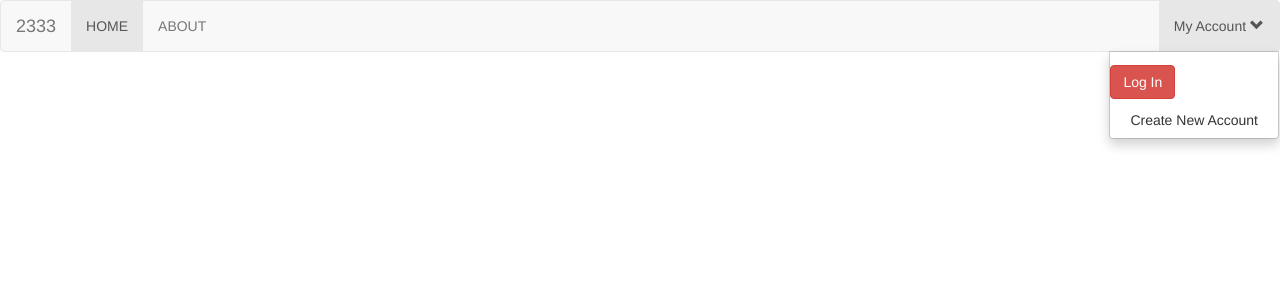
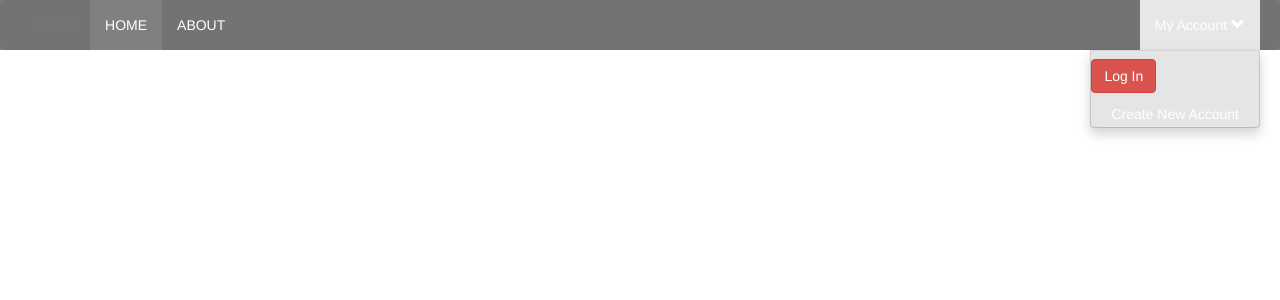
Before and after one commit to hongkuancn/game-store, a Django app: template games/templates/games/parent.html in a window 1280 px wide, after a click on "My Account". Shown: the top 300 px of the page. Run offline with Django 3.2, Linux system fonts and the light colour scheme; the template is opened without the code that fills it, so the values that code supplies are empty; some libraries are stand-ins or nearby versions.

Commit message:
changes to index.html

```diff
--- a/games/static/css/index_layout.css
+++ b/games/static/css/index_layout.css
@@ -8,3 +8,8 @@ body{
 .carousel-inner{
     height: 577px;
 }
+#c{
+    width: 50px;
+    alignment: right;
+    background-color: black;
+}
--- /dev/null
+++ b/games/static/css/parent_layout.css
@@ -0,0 +1,35 @@
+.select2-container{
+    background-color: gray;
+}
+.navbar-header{
+    padding-left: 20px;
+}
+.navbar-right{
+    padding-right: 20px;
+}
+#navigator{
+    /*filter:alpha(opacity=50);
+	-moz-opacity:0.5;
+	-khtml-opacity: 0.5;
+	opacity: 0.5;*/
+    border: none;
+    padding: 0;
+    margin: 0;
+    background-color: rgba(0,0,0,0.1);
+}
+#navigator li a{
+    color: white;
+}
+#navigator li a:hover{
+    color: black;
+}
+#current_pg a{
+    background-color: gray;
+}
+#dropdown_list{
+    padding: 0;
+    margin: 0;
+}
+#dropdown_list li{
+    background-color: rgba(0,0,0,0.1);
+}
--- a/games/templates/games/parent.html
+++ b/games/templates/games/parent.html
@@ -8,6 +8,8 @@
     {% block prerequisites %}
 
     {% endblock %}
+    {% load static %}
+    <link rel="stylesheet" href="{% static "css/parent_layout.css" %}">
     <!--link rel="stylesheet" href="https://stackpath.bootstrapcdn.com/bootstrap/4.2.1/css/bootstrap.min.css"-->
     <link rel="stylesheet" href="https://maxcdn.bootstrapcdn.com/bootstrap/3.3.7/css/bootstrap.min.css">
     <script src="https://ajax.googleapis.com/ajax/libs/jquery/3.3.1/jquery.min.js"></script>
@@ -18,13 +20,13 @@
 <body>
     <div class="select2-container">
         <!-- navigate bar on top -->
-        <nav class="navbar navbar-default">
+        <nav class="navbar navbar-default" id="navigator">
             <div class="container-fluid">
                 <div class="navbar-header">
                     <a class="navbar-brand" href="#">2333</a>
                 </div>
                 <ul class="nav navbar-nav">
-                    <li class="active"><a href="#">HOME</a></li>
+                    <li class="active" id="current_pg"><a href="#">HOME</a></li>
                     <li><a href="#">ABOUT</a></li>
                 </ul>
                 <ul class="nav navbar-nav navbar-right">
@@ -33,7 +35,7 @@
                             <span class="glyphicon glyphicon-chevron-down"></span></a>
 
                         <!-- TODO: change the contents based on current status of the visitor-->
-                        <ul class="dropdown-menu">
+                        <ul class="dropdown-menu" id="dropdown_list">
                             <li><button class="btn btn-danger navbar-btn">Log In</button></li>
                             <li><a href="#">Create New Account</a></li>
                         </ul>
```
Also changed, not shown: games/templates/games/index.html (+11 -9 lines).
